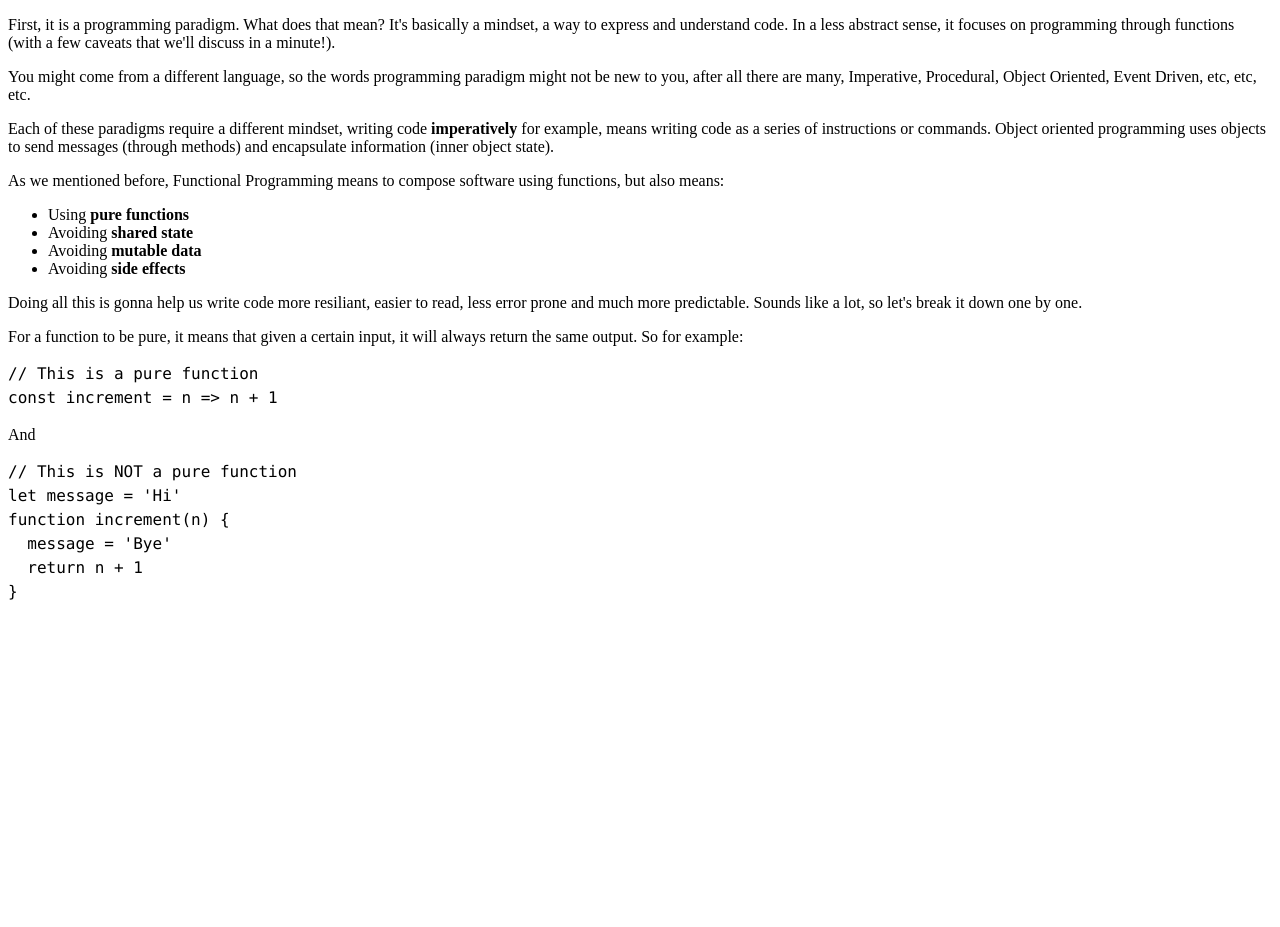
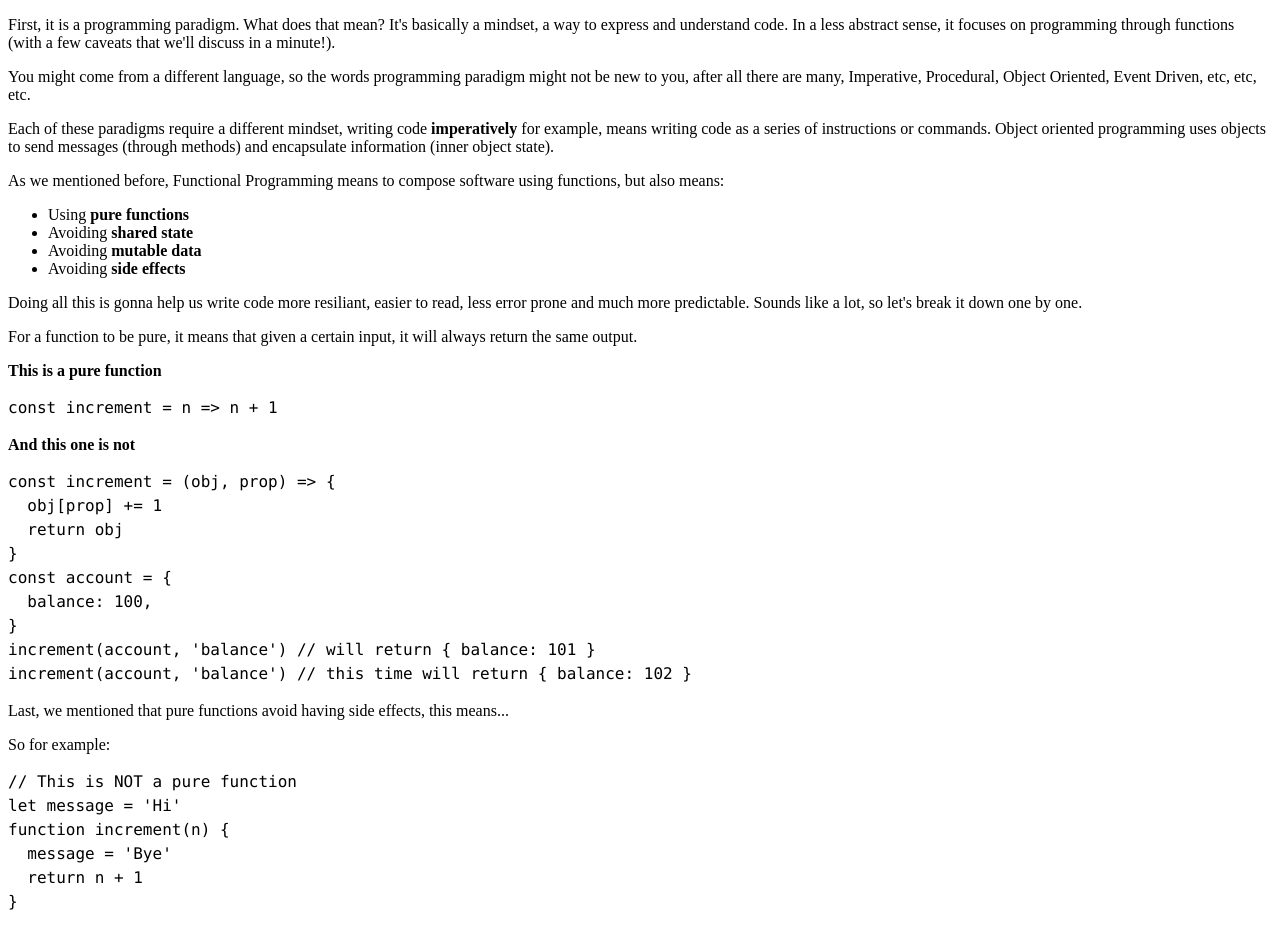
Before and after one commit to alexodan/js-bootcamp, a Gatsby site: page /functional-programming-intro/00-what-is-functional-programming/what-is-functional-programming in a window 1280 px wide. Before the commit the page ends 800 px from the top, so only its background shows below. Built offline with nearby package versions, Linux system fonts and the light colour scheme; Gatsby itself is replaced by a stand-in of ours; code samples lack their colours.

Commit message:
Updates article. Adds example pure/impure function

````diff
--- a/src/pages/functional-programming-intro/00-what-is-functional-programming/what-is-functional-programming.mdx
+++ b/src/pages/functional-programming-intro/00-what-is-functional-programming/what-is-functional-programming.mdx
@@ -32,14 +32,31 @@ error prone and much more predictable. Sounds like a lot, so let's break it down
 one by one.
 
 For a function to be pure, it means that given a certain input, it will always
-return the same output. So for example:
+return the same output.
+
+**This is a pure function**
 
 ```js
-// This is a pure function
 const increment = n => n + 1
 ```
 
-And
+**And this one is not**
+
+```js
+const increment = (obj, prop) => {
+  obj[prop] += 1
+  return obj
+}
+const account = {
+  balance: 100,
+}
+increment(account, 'balance') // will return { balance: 101 }
+increment(account, 'balance') // this time will return { balance: 102 }
+```
+
+Last, we mentioned that pure functions avoid having side effects, this means...
+
+So for example:
 
 ```js
 // This is NOT a pure function
````
Also changed, not shown: 1 other file.
